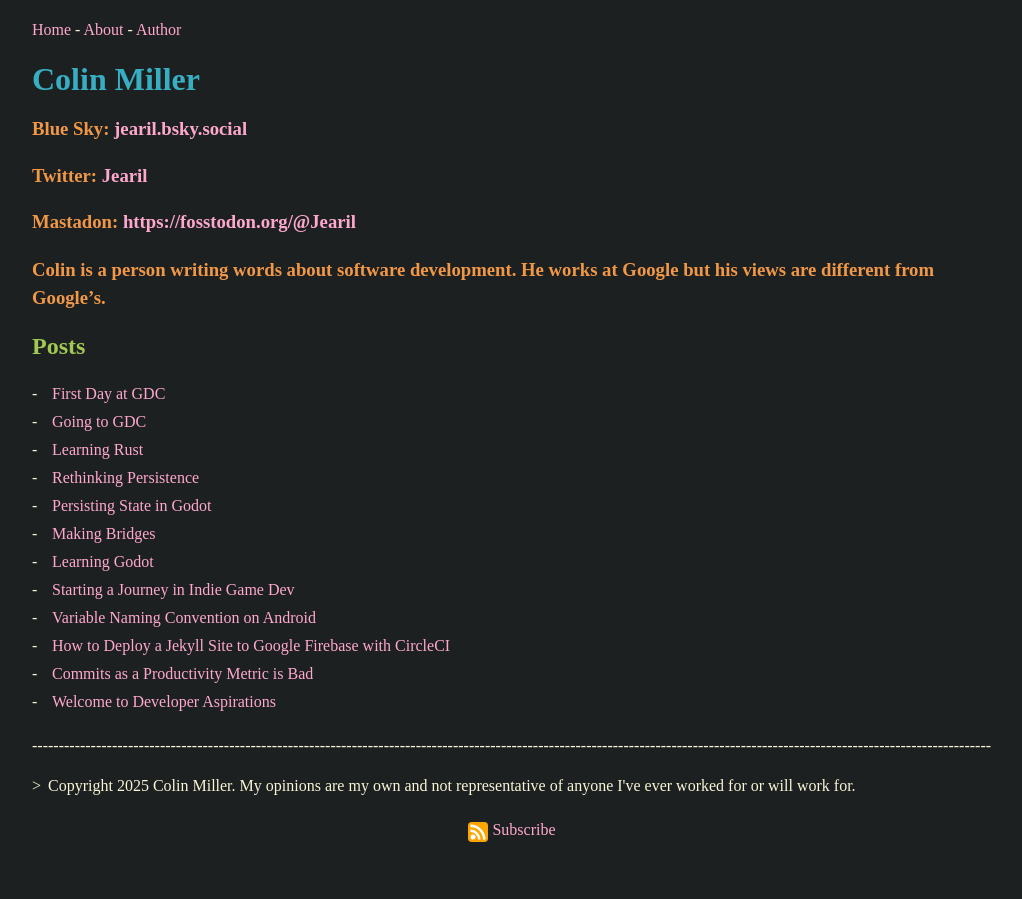
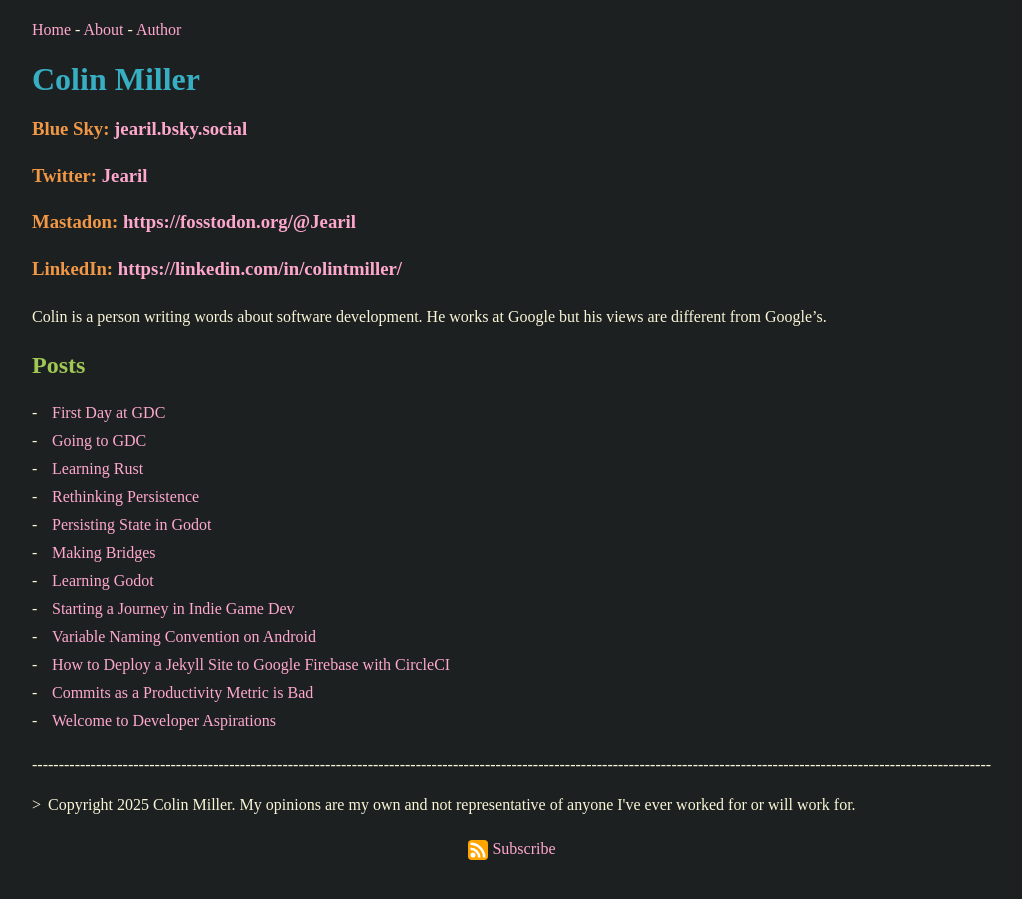
Before and after one commit to Jearil/aspirations, a Jekyll site: the page built from _authors/colin.md, in a window 1280 px wide. Shown: the whole page, without its empty margins (128-1150 px from the left). Built offline with Jekyll 4.4.1, drawn with Linux system fonts in a browser that asks for light colours; some web fonts are replaced.

Commit message:
Adding LinkedIn links

```diff
--- a/_authors/colin.md
+++ b/_authors/colin.md
@@ -4,6 +4,7 @@ name: Colin Miller
 email: jearil@gmail.com
 twitter: Jearil
 bluesky: jearil.bsky.social
+linkedin: https://linkedin.com/in/colintmiller/
 pronouns: He/Him
 mastadon: https://fosstodon.org/@Jearil
 ---
--- a/_layouts/author.html
+++ b/_layouts/author.html
@@ -5,7 +5,8 @@ layout: default
 <h1>{{ page.name }}</h1>
 <h3>Blue Sky: <a href="https://bsky.app/profile/jearil.bsky.social">{{page.bluesky}}</a></h3>
 <h3>Twitter: <a href="https://www.x.com/{{page.twitter}}">{{page.twitter}}</a></h3>
-<h3>Mastadon: <a href="{{page.mastadon}}">{{page.mastadon}}</a>
+<h3>Mastadon: <a href="{{page.mastadon}}">{{page.mastadon}}</a></h3>
+<h3>LinkedIn: <a href="{{page.linkedin}}">{{page.linkedin}}</a></h3>
 {{ content }}
 
 <h2>Posts</h2>
```
Also changed, not shown: me.md (+1 -0 lines).
